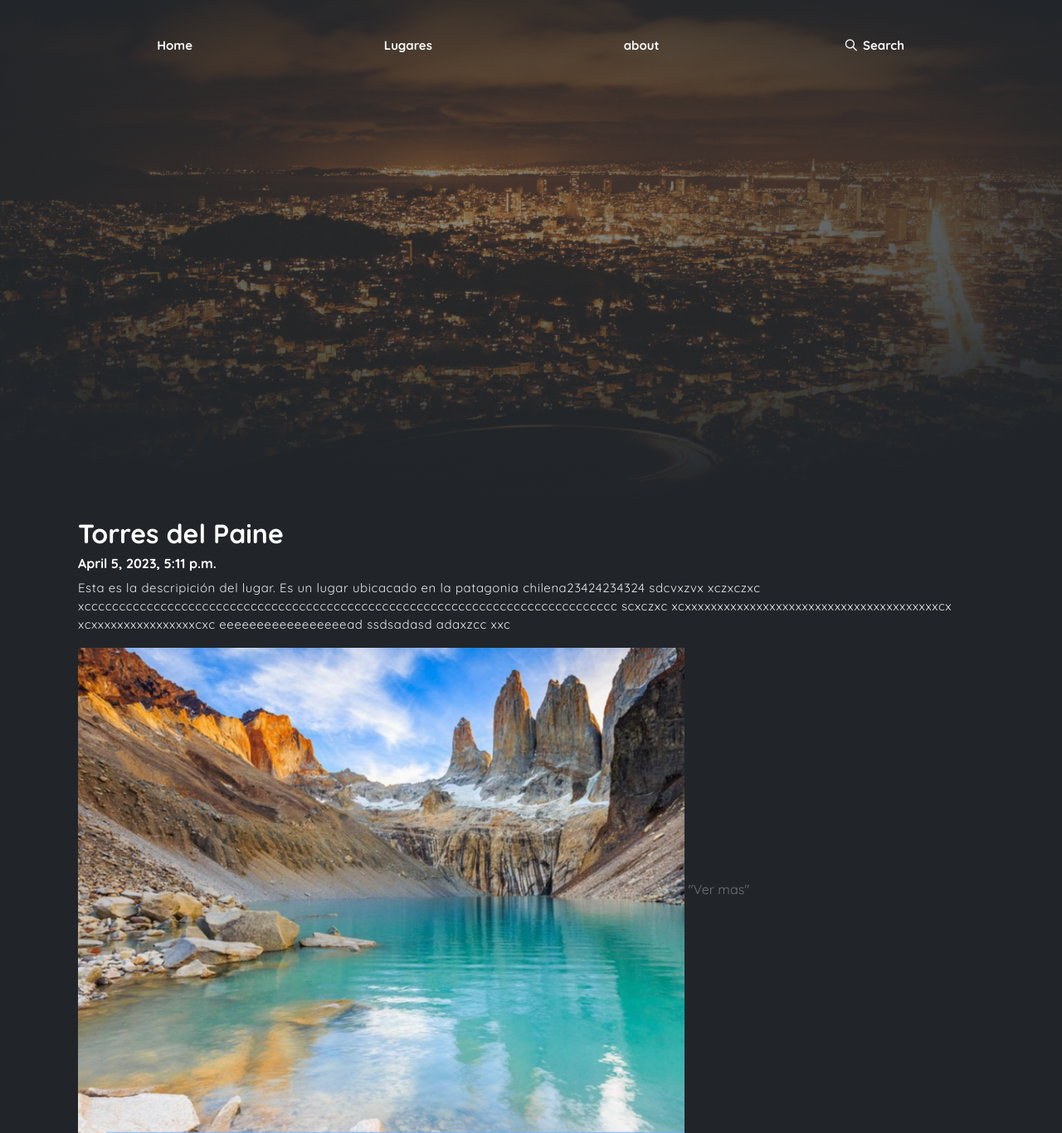
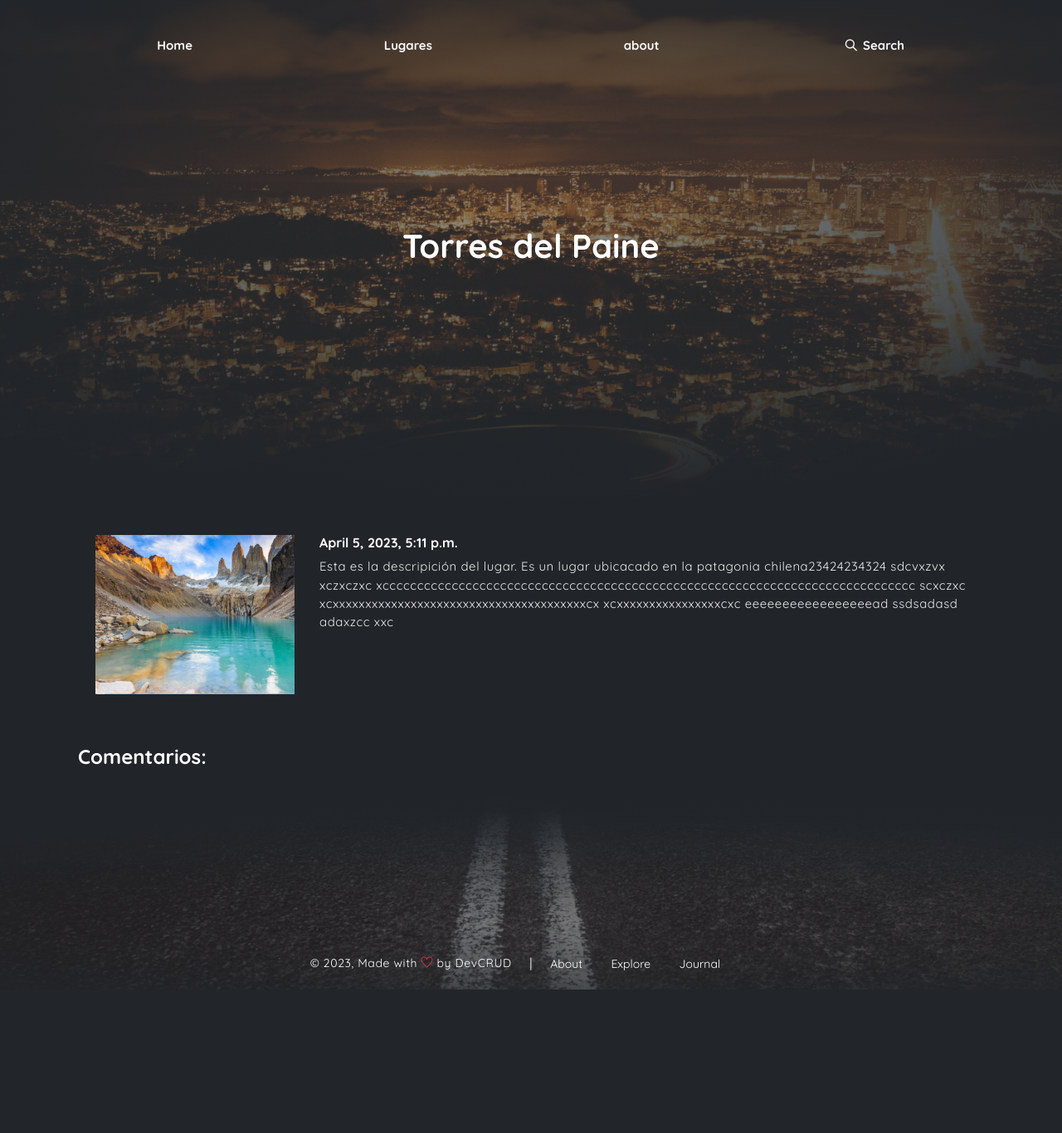
Before and after one commit to andreske/Tercera-pre-entrega_Andres_kaulen, a Django app: page /AppLugares/1 in a window 1280 px wide. Shown: the top 1366 px of the page at 83% size. After the commit the page ends 1193 px from the top, so only its background shows below. Run offline with Django 4.2, Linux system fonts and the light colour scheme; data comes from the database, SQL or seed files in the repository; some libraries are stand-ins or nearby versions.

Commit message:
antes de los comentarios

```diff
--- a/templates/AppLugares/post_detail.html
+++ b/templates/AppLugares/post_detail.html
@@ -6,15 +6,28 @@
 <!-- page header -->
     <header class="header">
         <div class="overlay"></div>
+        <div class="header-content">
+            <h1>{{post.lugar}}</h1>
+        </div>
     </header><!-- end of page header -->
 
-    <div class="container p-4">
-        <h2>{{post.lugar}}</h2>
-        <h6>{{post.created}}</h6>
-        <p>{{post.descripcion}}</p>
-        <img src="{{post.imagen.url}}" alt="{{post.lugar}}">
-        <a href="{{post.url}}">"Ver mas"</a>
+</div>
 
+
+<div class="container p-4">
+    <div class="card card-body">
+        <div class="row">
+            <div class="col-3">
+                <img src="{{post.imagen.url}}" alt="{{post.lugar}}" class="img-fluid">
+            </div>
+            <div class="col-9">
+                <h6>{{post.created}}</h6>
+                <p>{{post.descripcion}}</p>
+            </div>
+        </div>
+    </div>
+    <div>
+        <h4> Comentarios: </h4>
     </div>
 
 </div>
```
Also changed, not shown: AppWeb/static/AppWeb/assets/css/main.css (added, +7 -0 lines), templates/AppLugares/posts.html (+23 -10 lines).
